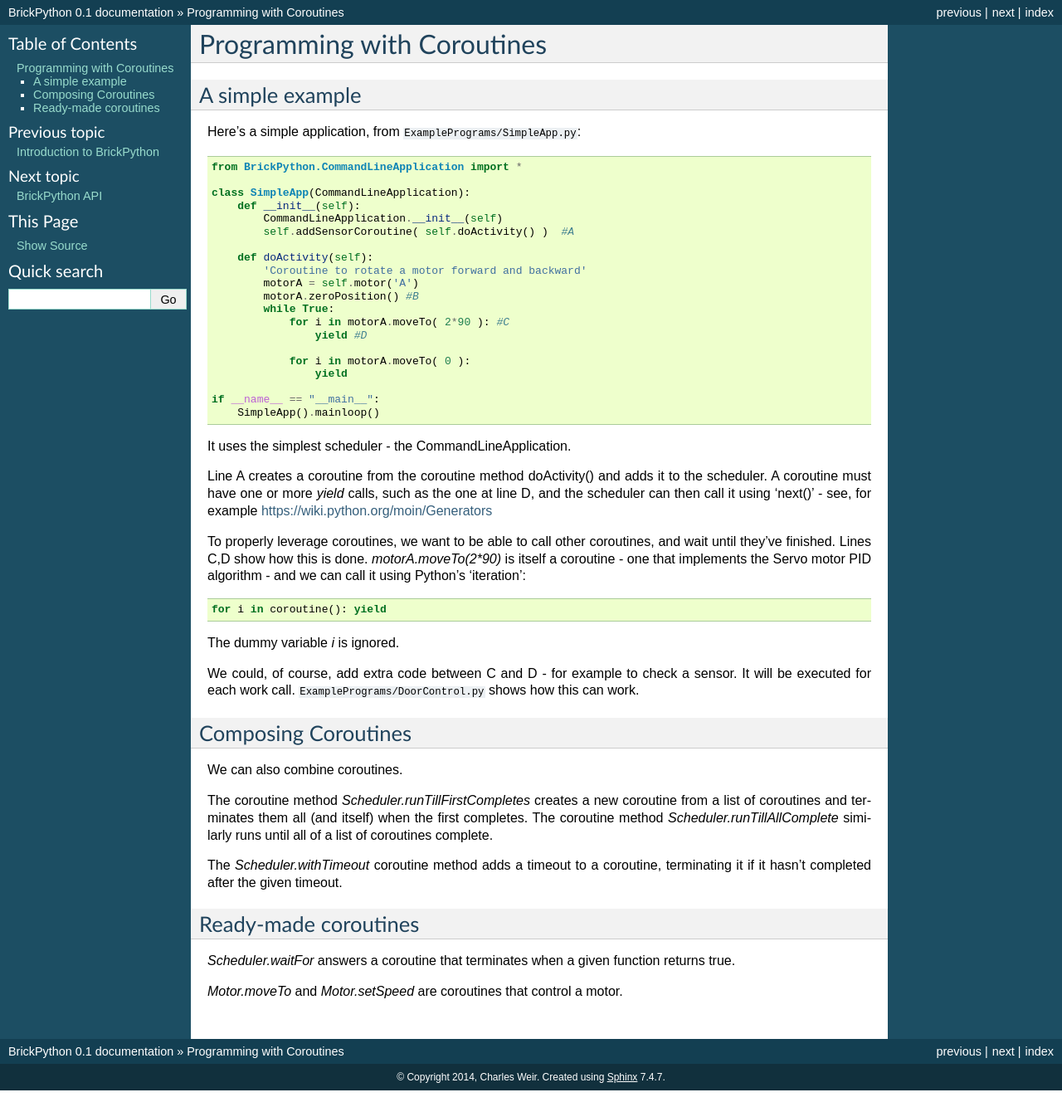
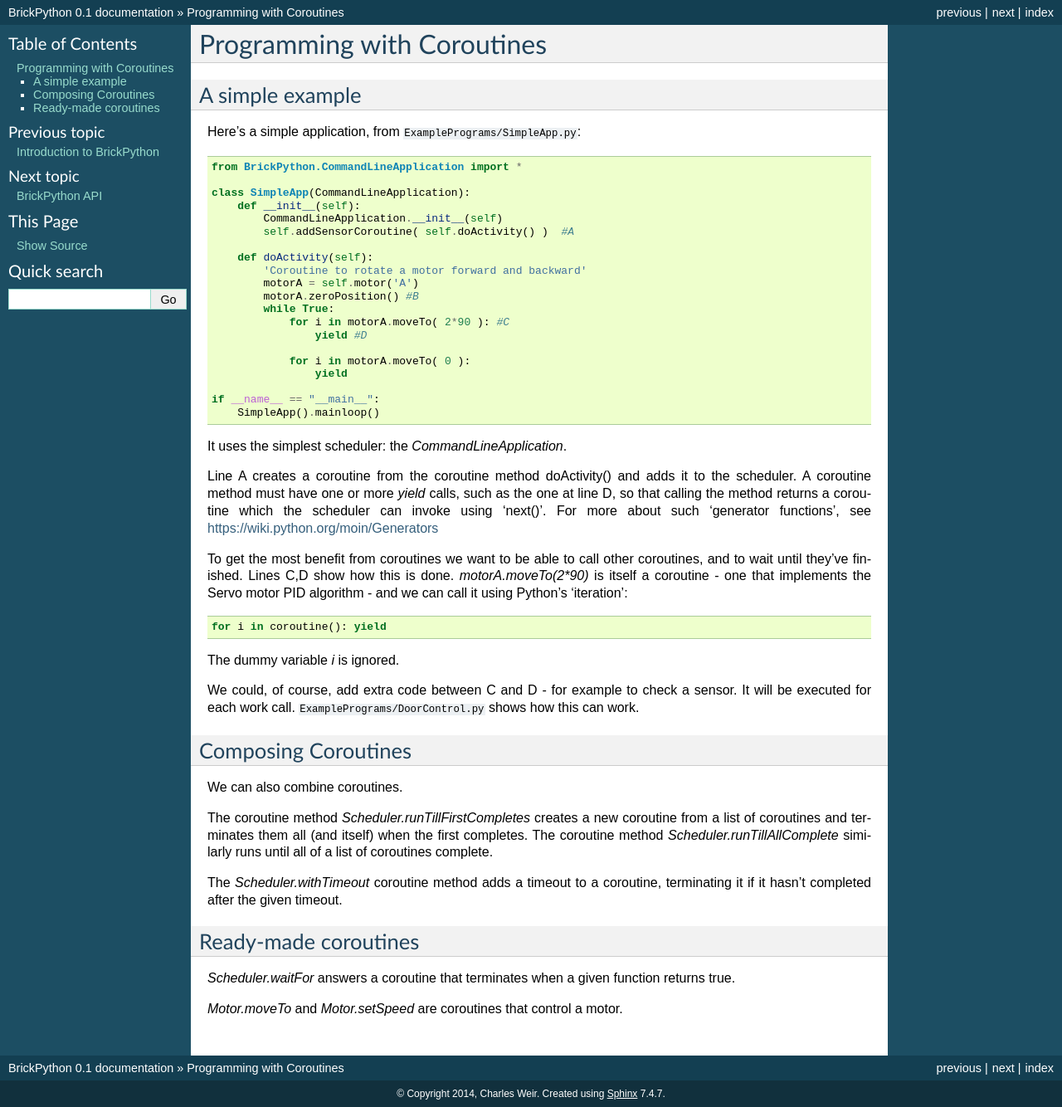
Before and after one commit to charlesweir/BrickPython, a Sphinx documentation site: the page built from docs/programmingWithCoroutines.rst, in a window 1280 px wide. Shown: the whole page at 83% size. Built offline with Sphinx 7.4.7, drawn with Linux system fonts in a browser that asks for light colours.

Commit message:
cw: More documentation detail.

```diff
--- a/docs/conf.py
+++ b/docs/conf.py
@@ -19,7 +19,6 @@ import os
 # add these directories to sys.path here. If the directory is relative to the
 # documentation root, use os.path.abspath to make it absolute, like shown here.
 sys.path.insert(0, os.path.abspath('../BrickPython'))
-sys.path.insert(0, os.path.abspath('../ExamplePrograms'))
 #sys.path.insert(0, os.path.abspath('.'))
 
 
--- a/docs/programmingWithCoroutines.rst
+++ b/docs/programmingWithCoroutines.rst
@@ -29,13 +29,14 @@ Here's a simple application, from ``ExamplePrograms/SimpleApp.py``::
 	if __name__ == "__main__":
 	    SimpleApp().mainloop()
 
-It uses the simplest scheduler - the CommandLineApplication.
+It uses the simplest scheduler: the `CommandLineApplication`.
 
-Line A creates a coroutine from the coroutine method doActivity() and adds it to the scheduler.   A coroutine must have
-one or more `yield` calls, such as the one at line D, and the scheduler can then call it using 'next()'
-- see, for example https://wiki.python.org/moin/Generators
+Line A creates a coroutine from the coroutine method doActivity() and adds it to the scheduler.   A coroutine method must have
+one or more `yield` calls, such as the one at line D, so that calling the method returns a coroutine
+which the scheduler can invoke using 'next()'.
+For more about such 'generator functions', see https://wiki.python.org/moin/Generators
 
-To properly leverage coroutines, we want to be able to call other coroutines, and wait until they've finished.
+To get the most benefit from coroutines we want to be able to call other coroutines, and to wait until they've finished.
 Lines C,D show how this is done.   `motorA.moveTo(2*90)` is itself a coroutine - one that implements the Servo motor
 PID algorithm - and we can call it using Python's 'iteration'::
 
@@ -52,7 +53,8 @@ Composing Coroutines
 We can also combine coroutines.
 
 The coroutine method `Scheduler.runTillFirstCompletes` creates a new coroutine from
-a list of coroutines and terminates them all (and itself) when the first completes.  The coroutine method `Scheduler.runTillAllComplete`
+a list of coroutines and terminates them all (and itself) when the first completes.
+The coroutine method `Scheduler.runTillAllComplete`
 similarly runs until all of a list of coroutines complete.
 
 The `Scheduler.withTimeout` coroutine method adds a timeout to a coroutine, terminating it if it hasn't completed after
```
